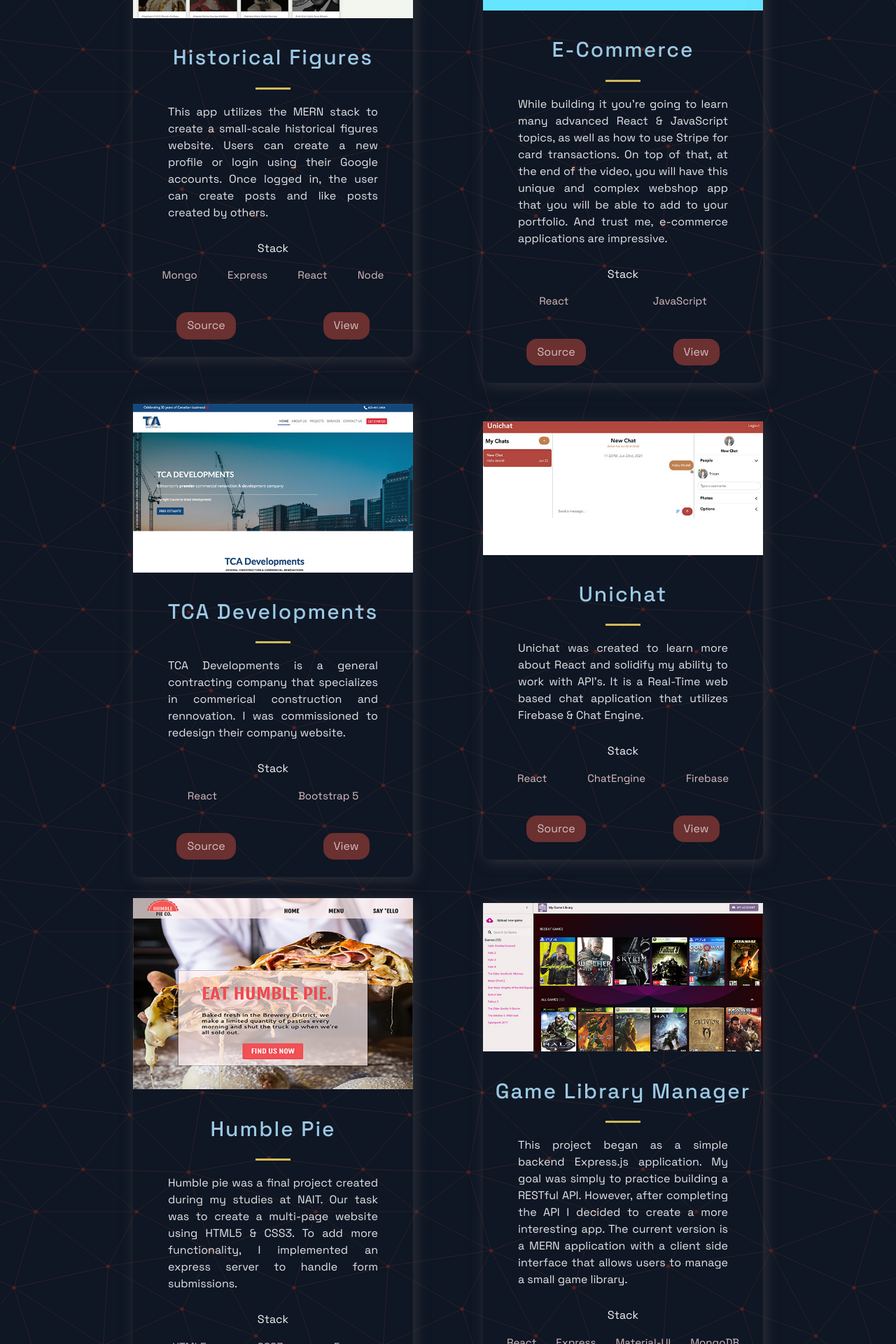
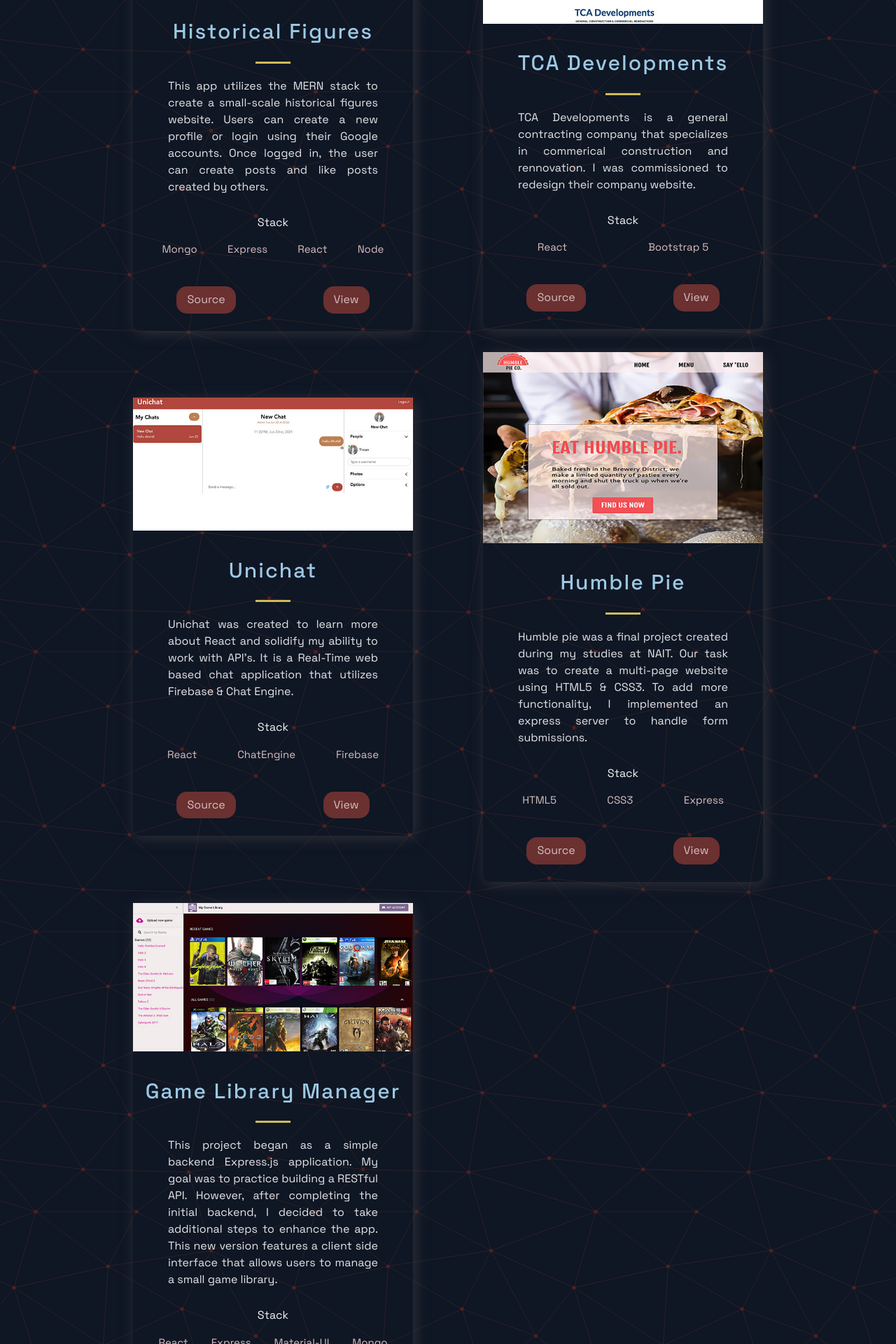
Before and after one commit to IM-Deane/next-js-portfolio, a Next.js app: page /projects in a window 1280 px wide. Shown: the part 460-2380 px from the top of the page at 70% size. Built offline with nearby package versions, Linux system fonts and the light colour scheme.

Commit message:
Version 1.0.5: Added a new project to gallery

```diff
--- a/src/constants/constants.js
+++ b/src/constants/constants.js
@@ -12,17 +12,6 @@ export const projectData = [
 		isFeatured: true,
 	},
 	{
-		title: "E-Commerce",
-		description:
-			"While building it you're going to learn many advanced React & JavaScript topics, as well as how to use Stripe for card transactions. On top of that, at the end of the video, you will have this unique and complex webshop app that you will be able to add to your portfolio. And trust me, e-commerce applications are impressive.",
-		image: "/images/2.png",
-		tags: ["React", "JavaScript"],
-		source: "https://google.com",
-		visit: "https://google.com",
-		id: 1,
-		isFeatured: false,
-	},
-	{
 		title: "TCA Developments",
 		description:
 			"TCA Developments is a general contracting company that specializes in commerical construction and rennovation. I was commissioned to redesign their company website.",
@@ -30,7 +19,7 @@ export const projectData = [
 		tags: ["React", "Bootstrap 5"],
 		source: "https://github.com/IM-Deane/tca-developments-website",
 		visit: "https://www.tcadevelopments.com/",
-		id: 2,
+		id: 1,
 		isFeatured: true,
 	},
 	{
@@ -41,7 +30,7 @@ export const projectData = [
 		tags: ["React", "ChatEngine", "Firebase"],
 		source: "https://github.com/IM-Deane/unichat-project",
 		visit: "https://unichat-project-im-deane.netlify.app/",
-		id: 3,
+		id: 2,
 		isFeatured: true,
 	},
 	{
@@ -52,18 +41,18 @@ export const projectData = [
 		tags: ["HTML5", "CSS3", "Express"],
 		source: "https://github.com/IM-Deane/humble-pie",
 		visit: "https://humble-pie.herokuapp.com/",
-		id: 4,
+		id: 3,
 		isFeatured: false,
 	},
 	{
 		title: "Game Library Manager",
 		description:
-			"This project began as a simple backend Express.js application. My goal was simply to practice building a RESTful API. However, after completing the API I decided to create a more interesting app. The current version is a MERN application with a client side interface that allows users to manage a small game library.",
+			"This project began as a simple backend Express.js application. My goal was to practice building a RESTful API. However, after completing the initial backend, I decided to take additional steps to enhance the app. This new version features a client side interface that allows users to manage a small game library.",
 		image: "/images/projects/game-manager-thumbnail.jpg",
-		tags: ["React", "Express", "Material-UI", "MongoDB"],
+		tags: ["React", "Express", "Material-UI", "Mongo"],
 		source: "https://github.com/IM-Deane/game-manager",
-		visit: "https://unichat-project-im-deane.netlify.app/",
-		id: 5,
+		visit: "https://mern-game-library-manager.netlify.app/",
+		id: 4,
 		isFeatured: true,
 	},
 ];
```
Also changed, not shown: 1 other file (tests, documents, lock files or other folders).
